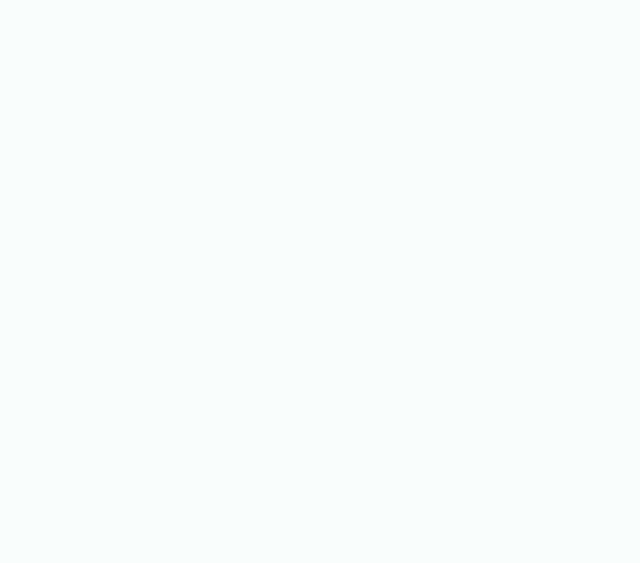
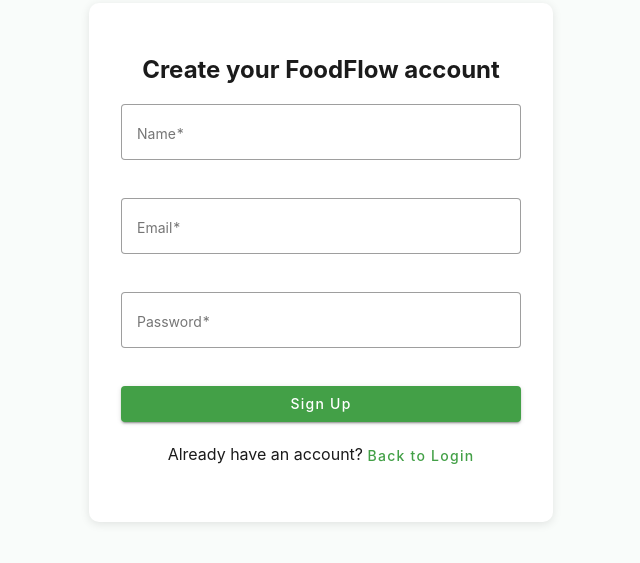
Before and after one commit to Fundamentos-de-Arquitectura/frontend_foodflow, an Angular app: page /signup in a window 1280 px wide. Before the commit this address led to /. Shown: the part 125-688 px from the top of the page, without its empty margins (319-959 px from the left). Built offline with nearby package versions, Linux system fonts and the light colour scheme.

Commit message:
feat(auth): add login and signup view and functionality without token

```diff
--- a/src/app/app.routes.ts
+++ b/src/app/app.routes.ts
@@ -1,5 +1,7 @@
 import { Routes } from '@angular/router';
 import { ShellComponent } from './core/layout/shell.component';
+import { LoginComponent } from './features/auth/login/login.component';
+import { SignupComponent } from './features/auth/signup/signup.component';
 import { DashboardComponent } from './features/dashboard/dashboard.component';
 import { MenuComponent } from './features/menu/menu.component';
 import { InventoryComponent } from './features/inventory/inventory.component';
@@ -7,13 +9,17 @@ import { OrdersComponent } from './features/orders/orders.component';
 import { ReportsComponent } from './features/reports/reports.component';
 import { SubscriptionsComponent } from './features/subscriptions/subscriptions.component';
 import { ProfileComponent } from './features/profile/profile.component';
+import { authGuard } from './guards/auth.guard';
 
 export const routes: Routes = [
+  { path: '', redirectTo: 'login', pathMatch: 'full' },
+  { path: 'login', component: LoginComponent },
+  { path: 'signup', component: SignupComponent },
   {
     path: '',
     component: ShellComponent,
+    canActivate: [authGuard],
     children: [
-      { path: '', redirectTo: 'dashboard', pathMatch: 'full' },
       { path: 'dashboard', component: DashboardComponent },
       { path: 'menu', component: MenuComponent },
       { path: 'inventory', component: InventoryComponent },
@@ -21,6 +27,7 @@ export const routes: Routes = [
       { path: 'reports', component: ReportsComponent },
       { path: 'subscriptions', component: SubscriptionsComponent },
       { path: 'profile', component: ProfileComponent },
-    ],
+    ]
   },
+  { path: '**', redirectTo: 'login' }
 ];
--- a/src/app/core/components/topbar/topbar.component.ts
+++ b/src/app/core/components/topbar/topbar.component.ts
@@ -4,6 +4,8 @@ import { MatToolbarModule } from '@angular/material/toolbar';
 import { MatButtonModule } from '@angular/material/button';
 import { MatSelectModule } from '@angular/material/select';
 import { MatOptionModule } from '@angular/material/core';
+import { Router } from '@angular/router';
+import { AuthService } from '../../../services/auth.service';
 
 @Component({
   selector: 'app-topbar',
@@ -15,9 +17,12 @@ import { MatOptionModule } from '@angular/material/core';
 export class TopbarComponent {
   languages = ['English', 'Español'];
   selectedLang = 'English';
-  subscriptionType = 'Premium'; // vendrá del backend luego
+  subscriptionType = 'Premium'; // del backend luego
+
+  constructor(private router: Router, private authService: AuthService) {}
 
   onLogout() {
-    console.log('Logging out...');
+    this.authService.logout();
+    this.router.navigate(['/login']);
   }
 }
--- /dev/null
+++ b/src/app/features/auth/login/login.component.css
@@ -0,0 +1,29 @@
+.auth-container {
+  max-width: 400px;
+  margin: 10% auto;
+  padding: 2rem;
+  text-align: center;
+  box-shadow: 0 2px 10px rgba(0,0,0,0.1);
+  border-radius: 10px;
+  background-color: #ffffff;
+}
+
+mat-form-field {
+  width: 100%;
+  margin-bottom: 1rem;
+}
+
+button[mat-raised-button] {
+  width: 100%;
+}
+
+.link {
+  margin-top: 1rem;
+}
+
+.link button {
+  padding: 0;
+  min-width: 0;
+  font-weight: 500;
+  text-transform: none;
+}
--- /dev/null
+++ b/src/app/features/auth/login/login.component.html
@@ -0,0 +1,26 @@
+<div class="auth-container">
+  <h2>Login to FoodFlow</h2>
+
+  <form [formGroup]="form" (ngSubmit)="onSubmit()">
+    <mat-form-field appearance="outline">
+      <mat-label>Email</mat-label>
+      <input matInput formControlName="email" type="email" />
+    </mat-form-field>
+
+    <mat-form-field appearance="outline">
+      <mat-label>Password</mat-label>
+      <input matInput formControlName="password" type="password" />
+    </mat-form-field>
+
+    <button mat-raised-button color="primary" type="submit">
+      Log In
+    </button>
+  </form>
+
+  <p class="link">
+    Don’t have an account?
+    <button mat-button color="primary" type="button" routerLink="/signup">
+      Sign up
+    </button>
+  </p>
+</div>
--- /dev/null
+++ b/src/app/features/auth/login/login.component.ts
@@ -0,0 +1,46 @@
+import { Component } from '@angular/core';
+import { CommonModule } from '@angular/common';
+import { FormBuilder, ReactiveFormsModule, Validators, FormGroup } from '@angular/forms';
+import { Router, RouterModule } from '@angular/router';
+import { MatFormFieldModule } from '@angular/material/form-field';
+import { MatInputModule } from '@angular/material/input';
+import { MatButtonModule } from '@angular/material/button';
+
+@Component({
+  selector: 'app-login',
+  standalone: true,
+  imports: [
+    CommonModule,
+    ReactiveFormsModule,
+    MatFormFieldModule,
+    MatInputModule,
+    MatButtonModule,
+    RouterModule
+  ],
+  templateUrl: './login.component.html',
+  styleUrls: ['./login.component.css']
+})
+export class LoginComponent {
+  form: FormGroup;
+
+  constructor(
+    private fb: FormBuilder,
+    private router: Router
+  ) {
+    this.form = this.fb.group({
+      email: ['', [Validators.required, Validators.email]],
+      password: ['', Validators.required],
+    });
+  }
+
+  onSubmit(): void {
+    if (this.form.valid) {
+      const credentials = this.form.getRawValue();
+      console.log('Login simulado:', credentials);
+
+      this.router.navigate(['/dashboard']);
+    } else {
+      console.warn('Formulario inválido');
+    }
+  }
+}
--- /dev/null
+++ b/src/app/features/auth/signup/signup.component.css
@@ -0,0 +1,29 @@
+.auth-container {
+  max-width: 400px;
+  margin: 10% auto;
+  padding: 2rem;
+  text-align: center;
+  box-shadow: 0 2px 10px rgba(0,0,0,0.1);
+  border-radius: 10px;
+  background-color: #ffffff;
+}
+
+mat-form-field {
+  width: 100%;
+  margin-bottom: 1rem;
+}
+
+button[mat-raised-button] {
+  width: 100%;
+}
+
+.link {
+  margin-top: 1rem;
+}
+
+.link button {
+  padding: 0;
+  min-width: 0;
+  font-weight: 500;
+  text-transform: none;
+}
--- /dev/null
+++ b/src/app/features/auth/signup/signup.component.html
@@ -0,0 +1,31 @@
+<div class="auth-container">
+  <h2>Create your FoodFlow account</h2>
+
+  <form [formGroup]="form" (ngSubmit)="onSubmit()">
+    <mat-form-field appearance="outline">
+      <mat-label>Name</mat-label>
+      <input matInput formControlName="name" type="text" />
+    </mat-form-field>
+
+    <mat-form-field appearance="outline">
+      <mat-label>Email</mat-label>
+      <input matInput formControlName="email" type="email" />
+    </mat-form-field>
+
+    <mat-form-field appearance="outline">
+      <mat-label>Password</mat-label>
+      <input matInput formControlName="password" type="password" />
+    </mat-form-field>
+
+    <button mat-raised-button color="primary" type="submit">
+      Sign Up
+    </button>
+  </form>
+
+  <p class="link">
+    Already have an account?
+    <button mat-button color="primary" type="button" routerLink="/login">
+      Back to Login
+    </button>
+  </p>
+</div>
--- /dev/null
+++ b/src/app/features/auth/signup/signup.component.ts
@@ -0,0 +1,47 @@
+import { Component } from '@angular/core';
+import { CommonModule } from '@angular/common';
+import { FormBuilder, ReactiveFormsModule, Validators, FormGroup } from '@angular/forms';
+import { Router, RouterModule } from '@angular/router';
+import { MatFormFieldModule } from '@angular/material/form-field';
+import { MatInputModule } from '@angular/material/input';
+import { MatButtonModule } from '@angular/material/button';
+
+@Component({
+  selector: 'app-signup',
+  standalone: true,
+  imports: [
+    CommonModule,
+    ReactiveFormsModule,
+    MatFormFieldModule,
+    MatInputModule,
+    MatButtonModule,
+    RouterModule
+  ],
+  templateUrl: './signup.component.html',
+  styleUrls: ['./signup.component.css']
+})
+export class SignupComponent {
+  form: FormGroup;
+
+  constructor(
+    private fb: FormBuilder,
+    private router: Router
+  ) {
+    this.form = this.fb.group({
+      name: ['', Validators.required],
+      email: ['', [Validators.required, Validators.email]],
+      password: ['', Validators.required],
+    });
+  }
+
+  onSubmit(): void {
+    if (this.form.valid) {
+      const data = this.form.getRawValue();
+      console.log('Registro simulado:', data);
+
+      this.router.navigate(['/dashboard']);
+    } else {
+      console.warn('Formulario inválido');
+    }
+  }
+}
--- /dev/null
+++ b/src/app/guards/auth.guard.ts
@@ -0,0 +1,19 @@
+import { inject } from '@angular/core';
+import { CanActivateFn, Router } from '@angular/router';
+
+export const authGuard: CanActivateFn = () => {
+  const router = inject(Router);
+
+  // Temporal: permitir acceso libre para testing
+  return true;
+
+  // Original (restaurar después):
+  /*
+  const token = localStorage.getItem('token');
+  if (!token) {
+    router.navigate(['/login']);
+    return false;
+  }
+  return true;
+  */
+};
--- /dev/null
+++ b/src/app/services/auth.service.ts
@@ -0,0 +1,34 @@
+import { Injectable } from '@angular/core';
+import { HttpClient } from '@angular/common/http';
+import { Observable, tap } from 'rxjs';
+
+@Injectable({ providedIn: 'root' })
+export class AuthService {
+  private apiUrl = 'https://localhost:8080/api/v1/authentication'; // ajusta según tu backend
+
+  constructor(private http: HttpClient) {}
+
+  login(data: { email: string; password: string }): Observable<any> {
+    return this.http.post(`${this.apiUrl}/sign-in`, data).pipe(
+      tap((res: any) => {
+        if (res?.token) {
+          localStorage.setItem('token', res.token);
+        }
+      })
+    );
+  }
+
+  signup(data: { name: string; email: string; password: string }): Observable<any> {
+    return this.http.post(`${this.apiUrl}/sign-up`, data).pipe(
+      tap((res: any) => {
+        if (res?.token) {
+          localStorage.setItem('token', res.token);
+        }
+      })
+    );
+  }
+
+  logout(): void {
+    localStorage.removeItem('token');
+  }
+}
```
